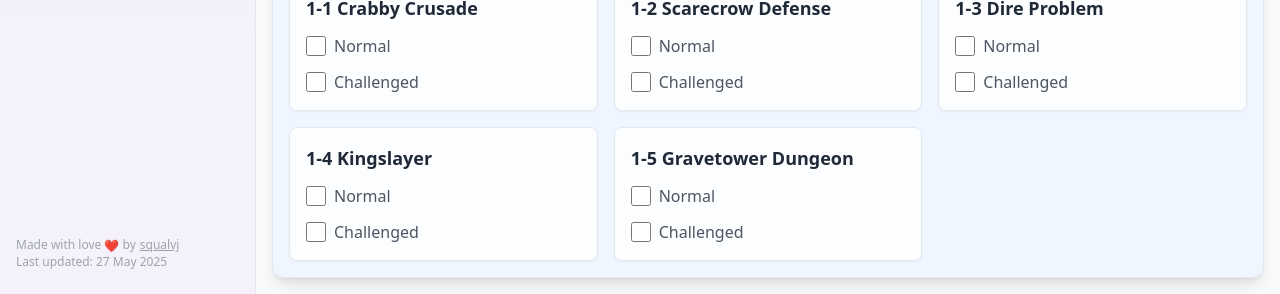
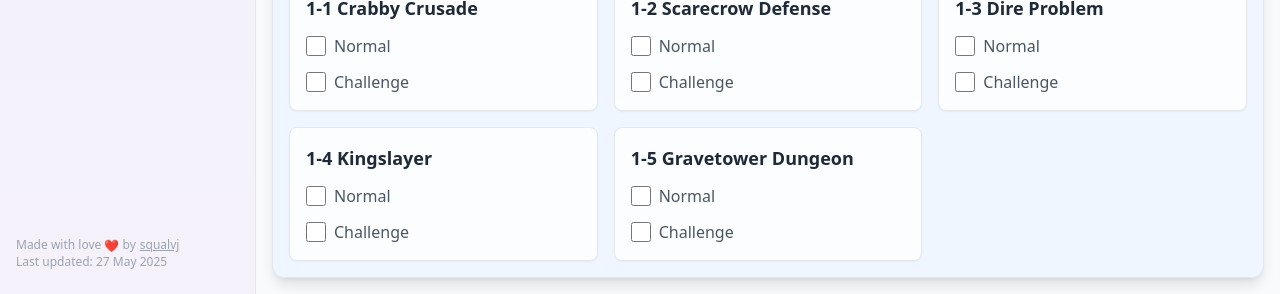
Before and after one commit to squalvj/wz-dungeon-tracker, a React (Vite) app: page / in a window 1280 px wide. Shown: the part 506-800 px from the top of the page. Built offline with nearby package versions, Linux system fonts and the light colour scheme.

Commit message:
feat: update typo

```diff
--- a/src/App.tsx
+++ b/src/App.tsx
@@ -839,7 +839,7 @@ export default function App() {
                                   className="h-4 w-4 md:h-5 md:w-5 text-blue-600 border-gray-300 rounded focus:ring-blue-500"
                                 />
                                 <span className="text-sm md:text-base text-gray-600 dark:text-gray-300">
-                                  Challenged
+                                  Challenge
                                 </span>
                               </label>
                             </div>
```
